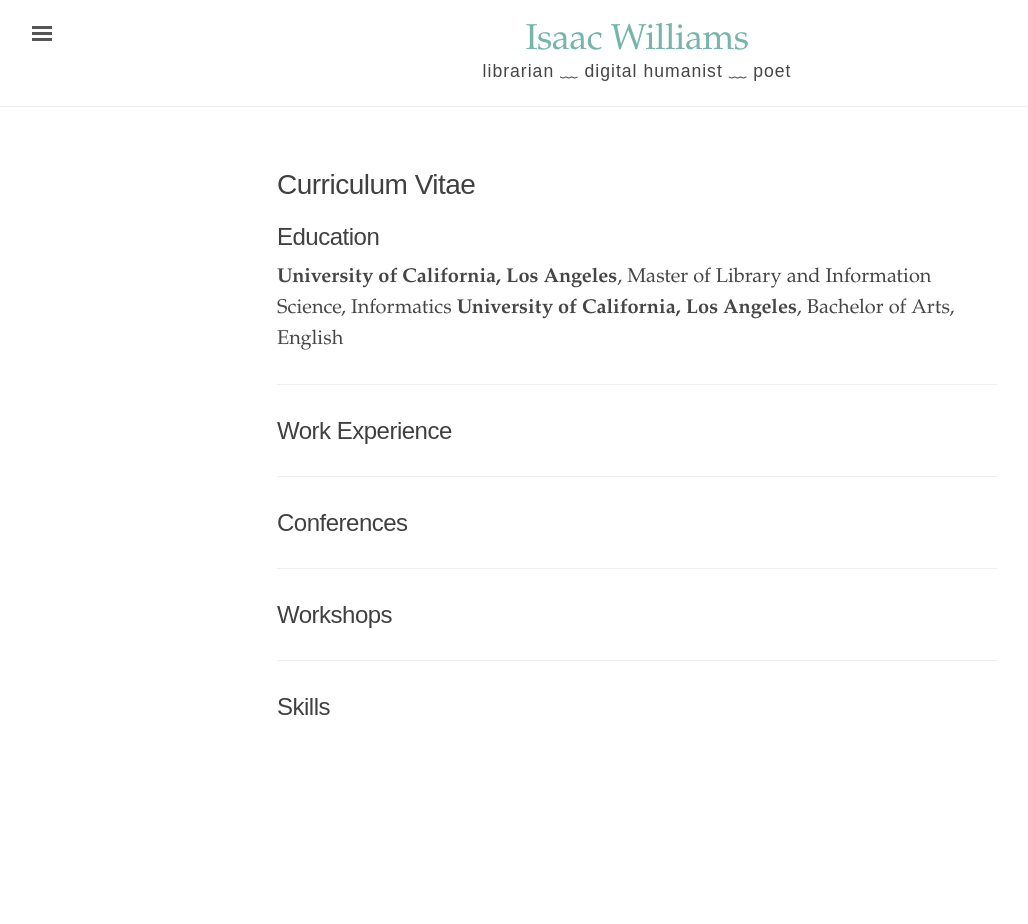
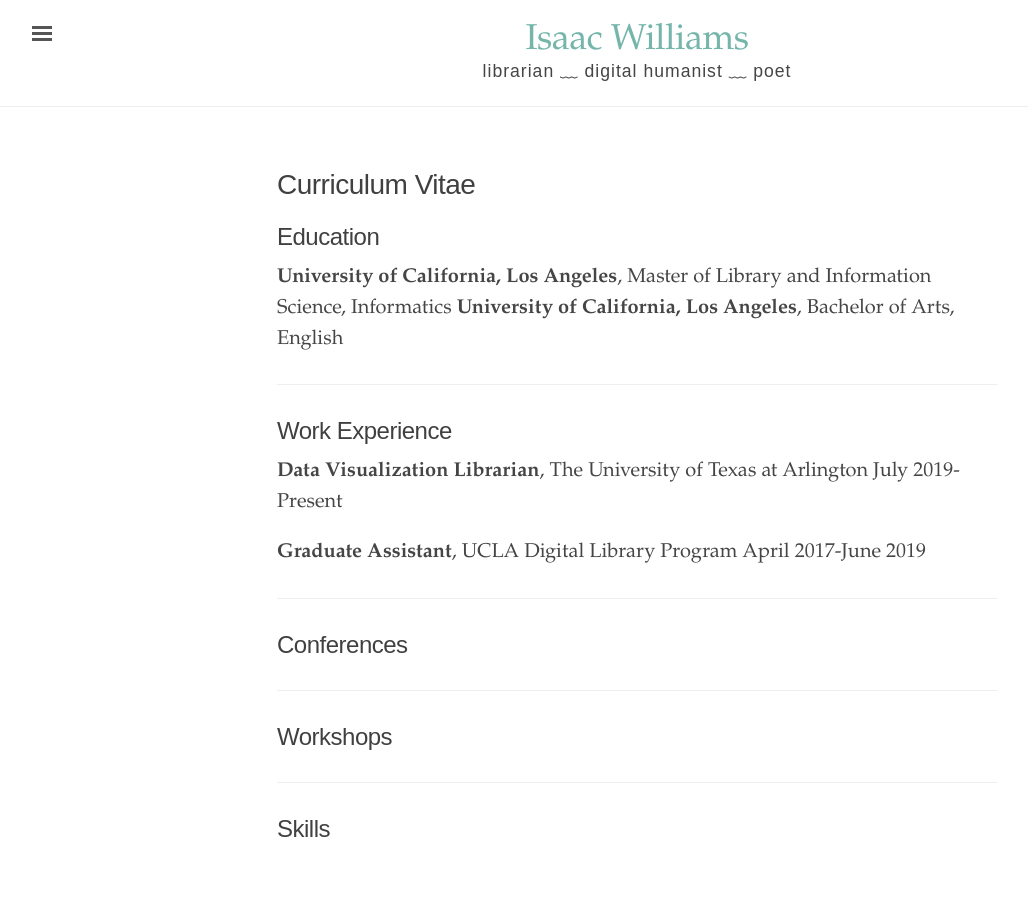
Before and after one commit to isawil/isawil.github.io, a Jekyll site: the page built from cv.md, in a window 1280 px wide. Shown: the whole page, without its empty margins (3-1031 px from the left). Built offline with Jekyll 4.4.1, drawn with Linux system fonts in a browser that asks for light colours; before the commit the page ends 900 px from its top, so only the background shows below that.

Commit message:
Update cv.md

```diff
--- a/cv.md
+++ b/cv.md
@@ -12,6 +12,12 @@
 
 ## Work Experience
 
+**Data Visualization Librarian**, The University of Texas at Arlington
+July 2019-Present
+
+**Graduate Assistant**, UCLA Digital Library Program
+April 2017-June 2019
+
 ---
 
 ## Conferences
```
